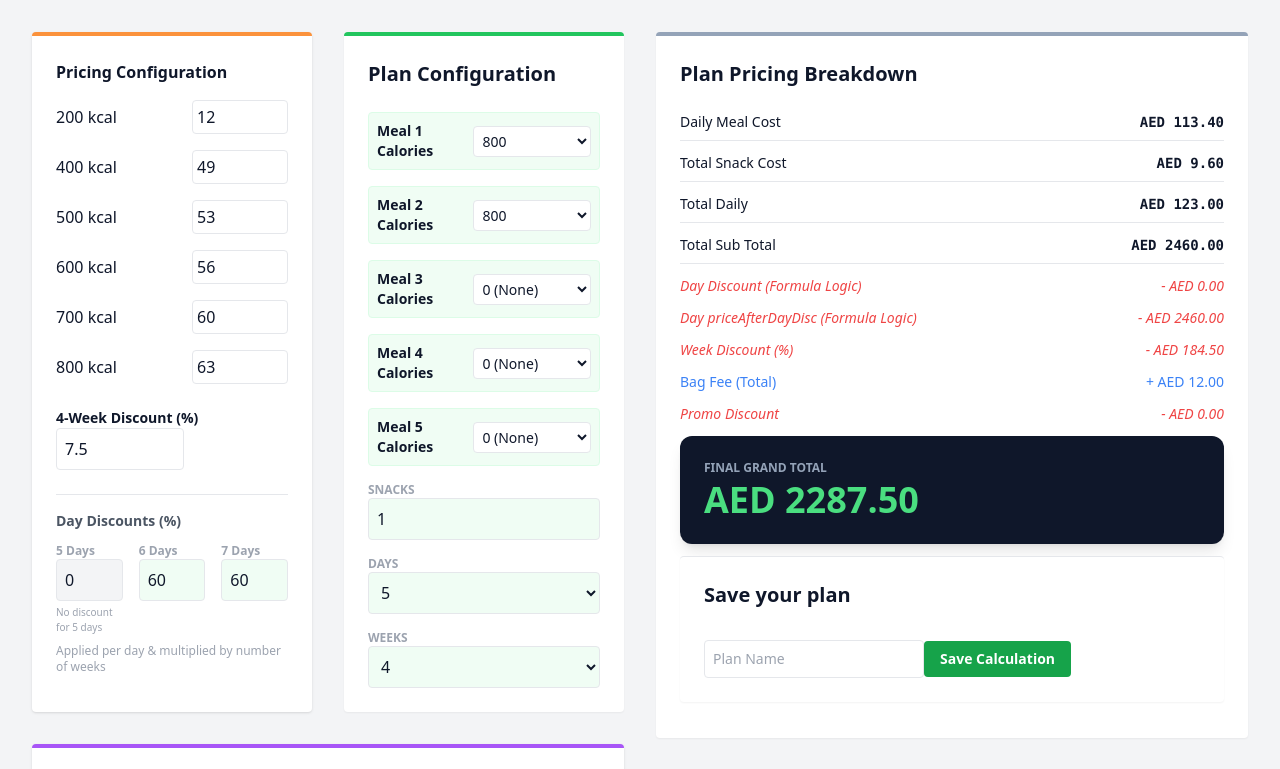
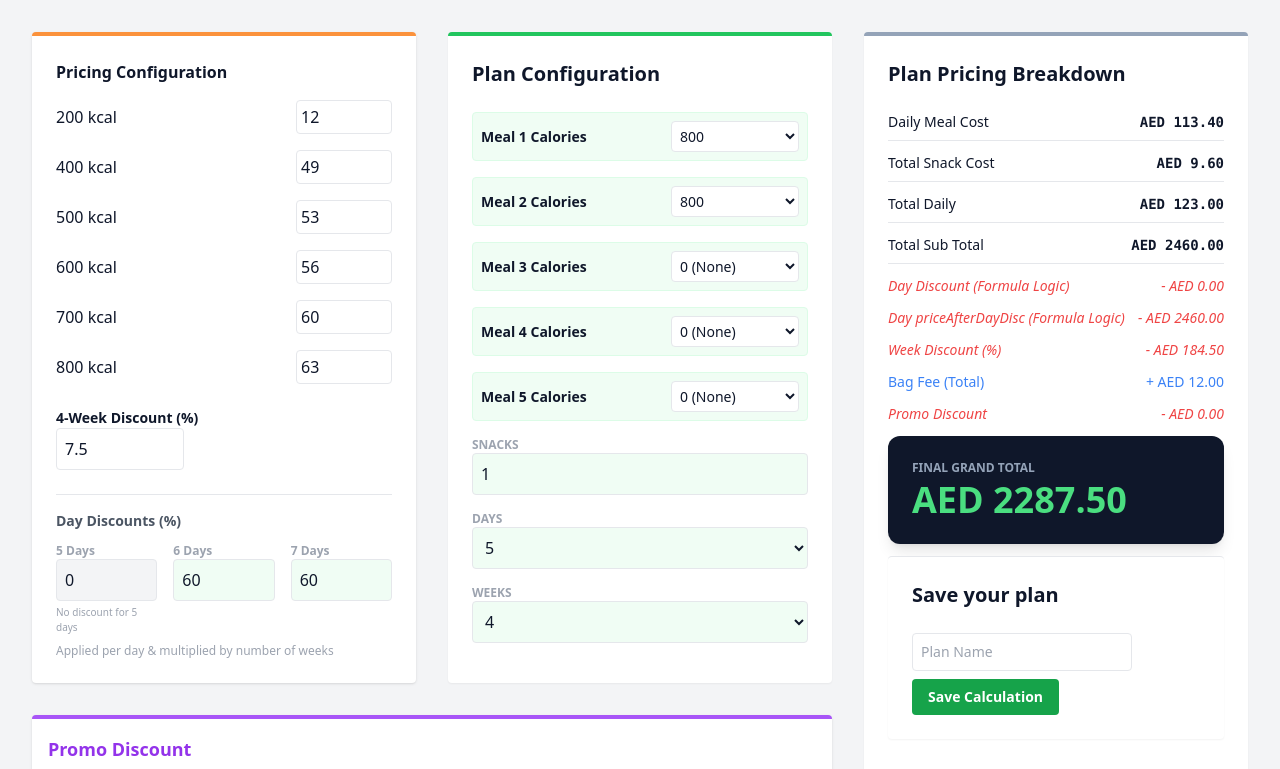
Before and after one commit to tulaibtechnyx/mealCalorieCalculator, a Next.js app: page / in a window 1280 px wide. Shown: the top 769 px of the page. Built offline with nearby package versions, Linux system fonts and the light colour scheme.

Commit message:
Some UI work 2

```diff
--- a/app/components/MainCalculator.jsx
+++ b/app/components/MainCalculator.jsx
@@ -233,9 +233,9 @@ export default function MealPlanCalculator() {
 
     return (
         <div className="min-h-screen bg-gray-100 p-8 font-sans text-slate-900">
-            <div className="max-w-8xl mx-auto grid grid-cols-1 lg:grid-cols-2 gap-8">
+            <div className="max-w-8xl mx-auto grid grid-cols-1 lg:grid-cols-3 gap-8">
                 {/* LEFT SIDE: INPUTS */}
-                <div className="grid grid-cols-1 md:grid-cols-2 gap-8">
+                <div className="col-span-2 grid grid-cols-1 md:grid-cols-2 gap-8">
                     <div className="col-span-1 bg-white p-6 rounded shadow border-t-4 border-orange-400">
                         <h3 className="font-bold mb-4">Pricing Configuration</h3>
                         <div className="grid grid-cols-1 gap-4">
@@ -403,7 +403,7 @@ export default function MealPlanCalculator() {
                 </div>
 
                 {/* RIGHT SIDE: RESULTS */}
-                <div className="bg-white p-6 rounded shadow-sm border-t-4 border-slate-400 h-fit sticky top-8">
+                <div className="col-span-1 bg-white p-6 rounded shadow-sm border-t-4 border-slate-400 h-fit sticky top-8">
                     <h2 className="text-xl font-bold mb-6">Plan Pricing Breakdown</h2>
                     <div className="space-y-3">
                         <div className="flex justify-between text-sm border-b pb-2">
@@ -472,7 +472,7 @@ export default function MealPlanCalculator() {
                                 {savedPlans.map((plan) => (
                                     <div key={plan.id}
                                         onClick={() => { setToPlan(plan.id) }}
-                                        className="flex justify-between items-center p-3 bg-gray-50 rounded border text-sm cursor-pointer">
+                                        className="flex justify-between items-center p-3 bg-gray-50 rounded border text-sm cursor-pointer flex-wrap">
                                         <div>
                                             <span className="font-bold block">{plan.label}</span>
                                             <span className="text-xs text-gray-400">
@@ -486,7 +486,8 @@ export default function MealPlanCalculator() {
                                                     second: '2-digit',
                                                     hour12: true,
                                                 }).format(new Date(plan?.date))}
-                                            </span>                                            <br />
+                                            </span>
+                                            <br />
                                             <span className="text-xs text-gray-400">{plan.data.numDays} Days x {plan.data.numWeeks} Weeks</span>
                                         </div>
                                         <div className="flex items-center gap-4">
```
